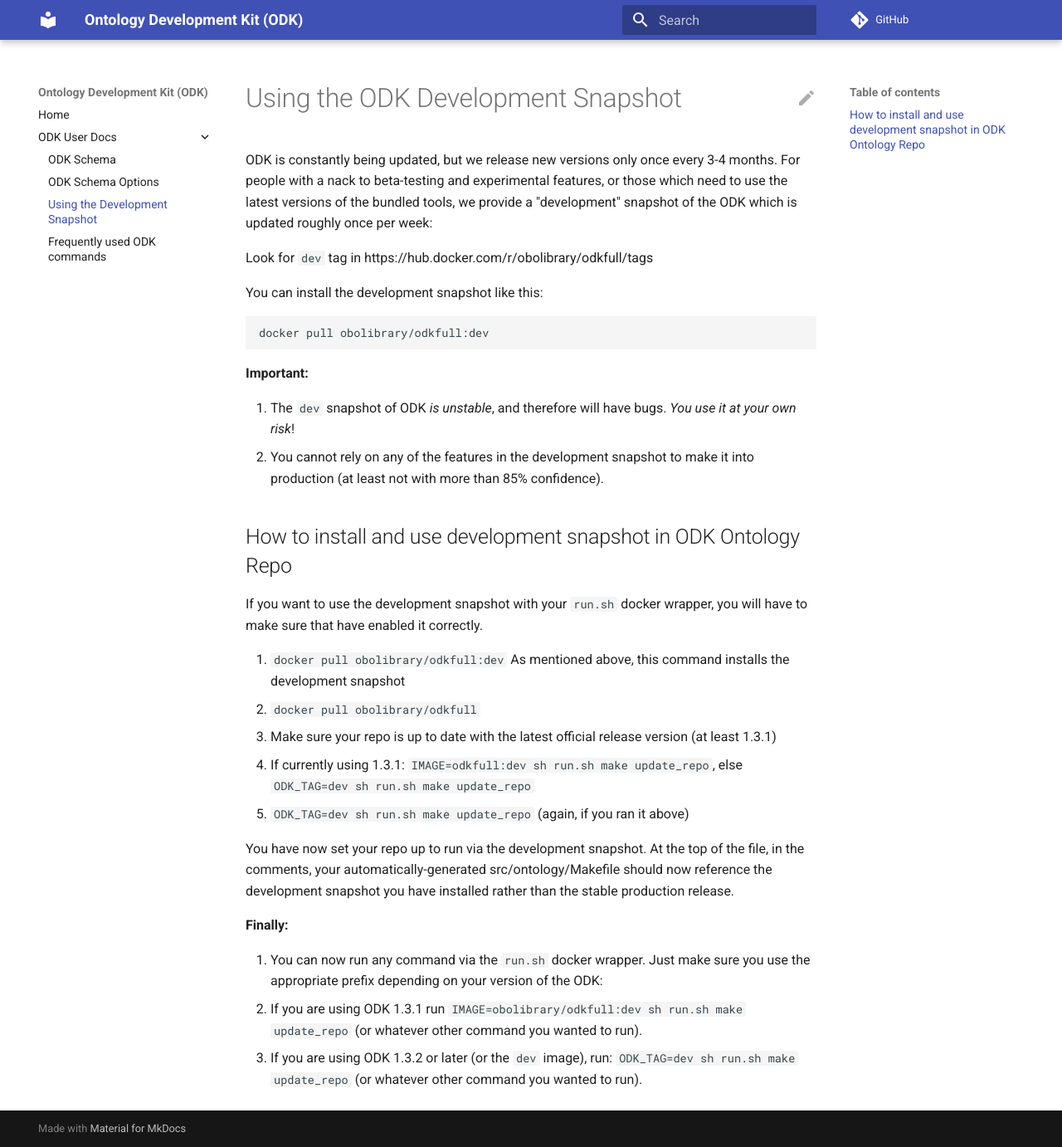
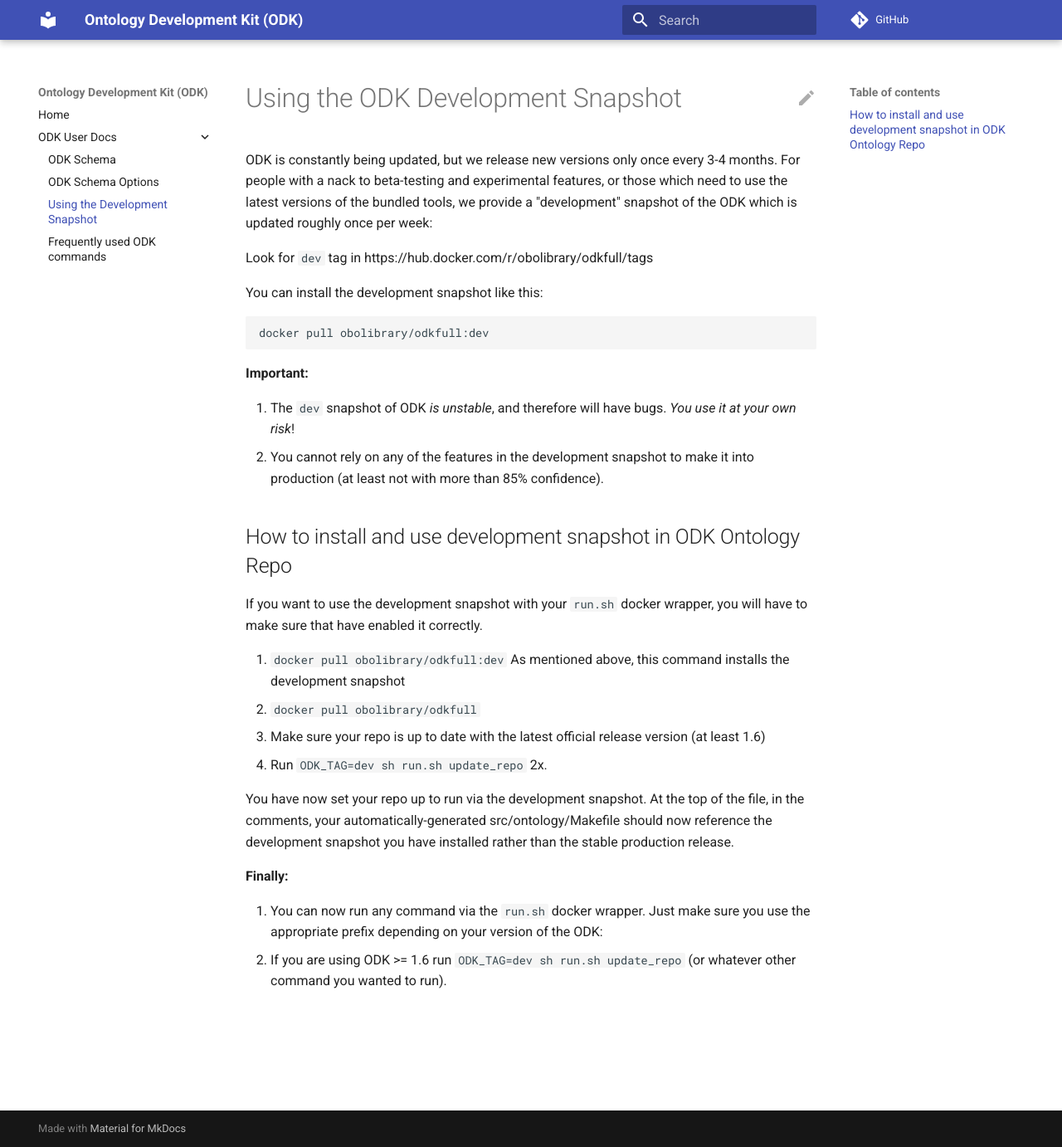
Before and after one commit to INCATools/ontology-development-kit, an MkDocs documentation site: the page built from docs/ODKDevelopmentSnapshot.md, in a window 1280 px wide and 1382 px high. Shown: the whole window at 83% size. Built offline with MkDocs 1.6.1 and Material for MkDocs 9.7.7, drawn with Linux system fonts in a browser that asks for light colours; comment, search, counter and statistics services are not loaded.

Commit message:
Fix usage instructions for update_repo in template and docs (#1280)
The docs still reflected the old way to update_repo using `make`. This commit makes sure `update_repo` is used correctly without `make`.

````diff
--- a/docs/ODKDevelopmentSnapshot.md
+++ b/docs/ODKDevelopmentSnapshot.md
@@ -23,14 +23,12 @@
 
 1. `docker pull obolibrary/odkfull:dev` As mentioned above, this command installs the development snapshot
 1. `docker pull obolibrary/odkfull`
-1. Make sure your repo is up to date with the latest official release version (at least 1.3.1)
-1. If currently using 1.3.1: `IMAGE=odkfull:dev sh run.sh make update_repo`, else `ODK_TAG=dev sh run.sh make update_repo`
-1. `ODK_TAG=dev sh run.sh make update_repo` (again, if you ran it above)
+1. Make sure your repo is up to date with the latest official release version (at least 1.6)
+1. Run `ODK_TAG=dev sh run.sh update_repo` 2x.
 
 You have now set your repo up to run via the development snapshot. At the top of the file, in the comments, your automatically-generated src/ontology/Makefile should now reference the development snapshot you have installed rather than the stable production release.
 
 **Finally:**
 
 5. You can now run any command via the `run.sh` docker wrapper. Just make sure you use the appropriate prefix depending on your version of the ODK:
-- If you are using ODK 1.3.1 run `IMAGE=obolibrary/odkfull:dev sh run.sh make update_repo` (or whatever other command you wanted to run).
-- If you are using ODK 1.3.2 or later (or the `dev` image), run: `ODK_TAG=dev sh run.sh make update_repo` (or whatever other command you wanted to run).
+- If you are using ODK >= 1.6 run `ODK_TAG=dev sh run.sh update_repo` (or whatever other command you wanted to run).
--- a/template/src/ontology/Makefile.jinja2
+++ b/template/src/ontology/Makefile.jinja2
@@ -176,7 +176,7 @@
 config_check:
 	@if [ "$$(tr -d '\r' < $(ONT)-odk.yaml | sha256sum | cut -c1-64)" = "$(CONFIG_HASH)" ]; then \
 		echo "Repository is up-to-date." ; else \
-		echo "Your ODK configuration has changed since this Makefile was generated. You may need to run 'make update_repo'." ; fi
+		echo "Your ODK configuration has changed since this Makefile was generated. You may need to run 'sh run.sh update_repo'." ; fi
 {% endif %}
 
 $(TMPDIR) $(REPORTDIR) $(MIRRORDIR) $(IMPORTDIR) $(COMPONENTSDIR) $(SUBSETDIR):
--- a/template/src/ontology/README-editors.md.jinja2
+++ b/template/src/ontology/README-editors.md.jinja2
@@ -17,11 +17,11 @@
 to your Makefile and running:
 
 ```
-sh run.sh make update_repo
+sh run.sh update_repo
 ```
 (Unix)
 
 ```
-run.bat make update_repo
+run.bat update_repo
 ```
 (Windows)
````
Also changed, not shown: 1 other file.
